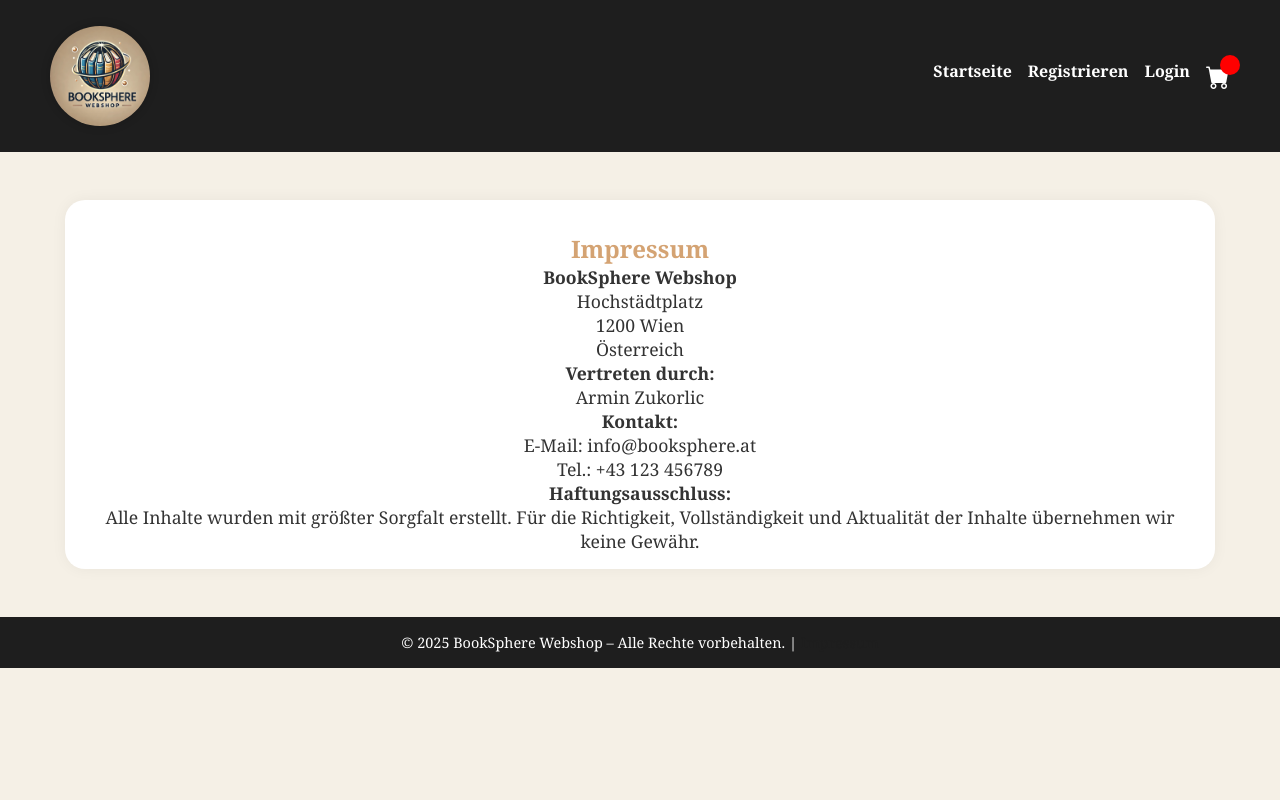
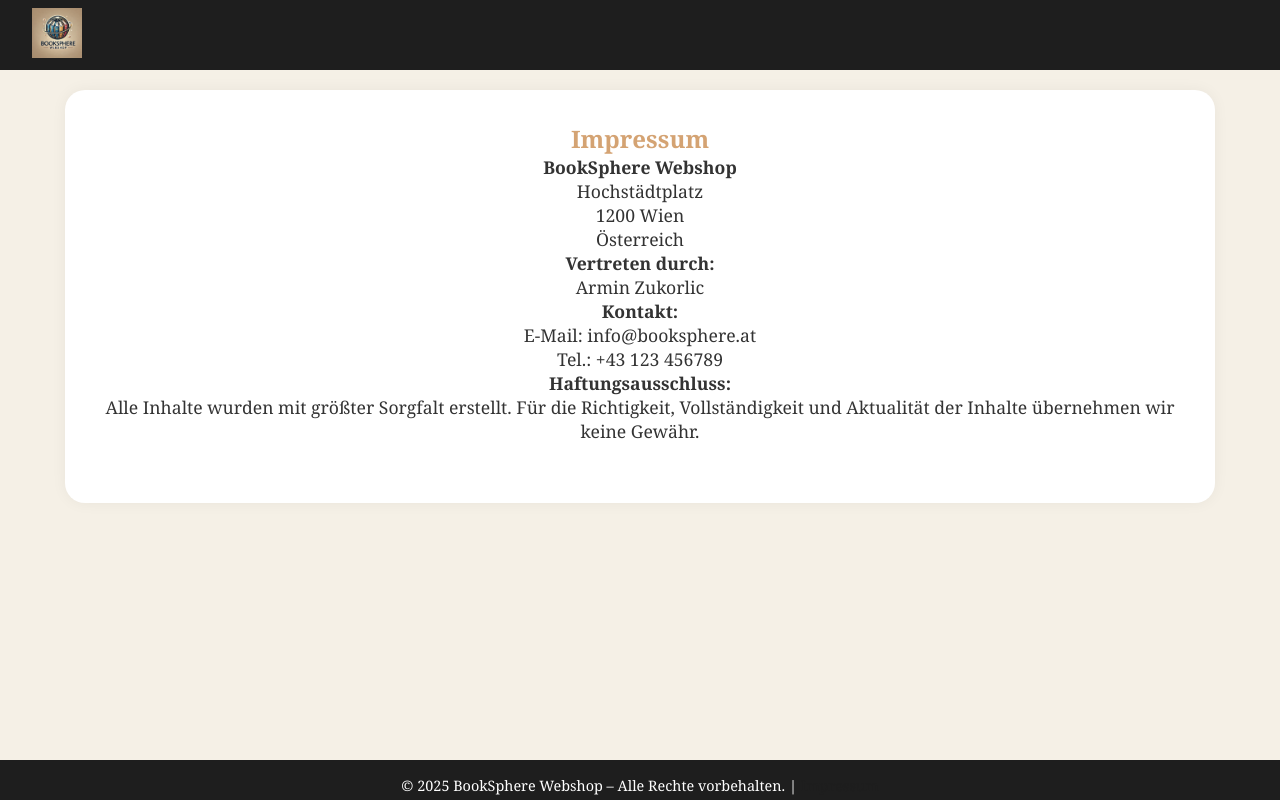
Before and after one commit to wi23b186/WebShop, a PHP site: page /sites/imprint.html in a window 1280 px wide. Run offline with PHP 8.4, Linux system fonts and the light colour scheme.

Commit message:
Fixed Logout Button, Login, Header/Footer, Created empty sites

```diff
--- a/Frontend/css/styles.css
+++ b/Frontend/css/styles.css
@@ -27,52 +27,98 @@ h1, h2, h3 {
   text-align: center;
 }
 
-/* === HEADER === */
-header {
+/* === HEADER (fixiert) === */
+header.nav-bar {
+  position: fixed;
+  top: 0;
+  left: 0;
+  right: 0;
+  height: 70px;
   background-color: #1e1e1e;
   color: white;
-  padding: 1rem 2rem;
+  display: flex;
+  align-items: center;
+  justify-content: space-between;
+  padding: 0 2rem;
+  z-index: 1000;
 }
 
-.header-container {
-  display: flex;
-  justify-content: space-between;
-  align-items: center;
-  max-width: 1200px;
-  margin: 0 auto;
-  flex-wrap: wrap;
+.nav-bar img {
+  height: 50px;
 }
 
-.header-logo {
-  max-width: 80px;
-  border-radius: 50%;
-  box-shadow: 0 0 10px rgba(0, 0, 0, 0.2);
+/* Navigation */
+#main-menu ul {
+  list-style-type: none;
+  margin: 0;
+  padding: 0;
+  display: flex;
+  gap: 2rem;
+  align-items: center;
 }
 
-.nav-bar {
+#main-menu li {
   display: flex;
-  gap: 2rem;
-  padding: 1rem 0;
+  align-items: center;
 }
 
-.nav-link {
+#main-menu a {
   color: white;
+  text-decoration: none;
   font-weight: bold;
-  text-decoration: none;
+  padding: 8px 12px;
+  border-radius: 5px;
+  transition: background-color 0.2s ease-in-out;
 }
 
-.nav-link:hover {
-  color: #d4a373;
+#main-menu a:hover {
+  background-color: #33333380;
 }
 
-/* === FOOTER === */
+/* User-Status rechts oben */
+#user-status {
+  font-size: 14px;
+  color: white;
+}
+
+#user-status a {
+  color: #d4a373;
+  margin-left: 10px;
+}
+
+#logout-btn {
+  margin-left: 10px;
+  padding: 5px 10px;
+  font-size: 12px;
+  cursor: pointer;
+  background-color: #d4a373;
+  border: none;
+  border-radius: 5px;
+  color: white;
+}
+
+#logout-btn:hover {
+  background-color: #a3b18a;
+}
+
+/* === FOOTER (fixiert) === */
 footer {
-  margin-top: 3rem;
+  position: fixed;
+  bottom: 0;
+  left: 0;
+  right: 0;
+  height: 40px;
   font-size: 0.9rem;
   background-color: #1e1e1e;
   color: white;
   text-align: center;
   padding: 1rem;
+  z-index: 999;
+}
+
+/* Optional: Footer auf bestimmten Seiten ausblenden */
+body.no-footer footer {
+  display: none;
 }
 
 /* === LOGO BOX === */
@@ -189,3 +235,9 @@ footer {
   font-size: 1.1rem;
   color: #333;
 }
+
+/* === Hauptinhalt Abstand wegen Header === */
+.main-content {
+  margin-top: 90px;
+  padding-bottom: 60px; /* Platz für fixierten Footer */
+}
--- a/Frontend/includes/header.html
+++ b/Frontend/includes/header.html
@@ -1,29 +1,21 @@
-<header>
-
-  <link href="https://cdn.jsdelivr.net/npm/bootstrap-icons@1.10.3/font/bootstrap-icons.css" rel="stylesheet">
-  <div class="header-container" style="display: flex; justify-content: space-between; align-items: center; padding: 10px">
-    <img src="../img/booksphere-logo.png" alt="BookSphere Logo" class="header-logo" style="max-width:100px;">
-    <nav class="nav-bar" style="display: flex; gap: 1rem;">
-      <a href="../sites/index.html" class="nav-link">Startseite</a>
-      <a href="../sites/registerAndLogin.html" class="nav-link">Registrieren</a>
-      <a href="../sites/login.html" class="nav-link">Login</a>
-      <a href="../sites/cart.html" class="nav-link" style="position: relative;">
-        <i class="bi bi-cart-fill" style="font-size: 1.5rem; vertical-align: middle;"></i>
-        <span id="cart-count" style="
-          position: absolute;
-          top: -5px;
-          right: -10px;
-          background: red;
-          color: white;
-          border-radius: 50%;
-          width: 20px;
-          height: 20px;
-          font-size: 12px;
-          text-align: center;
-          line-height: 20px;"></span>
-      </a>
-    </nav>
+<header class="nav-bar">
+  <div class="logo">
+    <a href="/WebShop/Frontend/sites/index.html">
+      <img src="../img/booksphere-logo.png" alt="BookSphere Logo" />
+    </a>
   </div>
 
+  <nav id="main-menu">
+    <!-- Menü wird per JS dynamisch eingefügt -->
+  </nav>
 
+  <div id="user-status">
+    <!-- Login-Status wird per JS eingefügt -->
+  </div>
 </header>
+
+<!-- Bootstrap Icons einbinden -->
+<link href="https://cdn.jsdelivr.net/npm/bootstrap-icons@1.10.3/font/bootstrap-icons.css" rel="stylesheet">
+
+<!-- Menü & Login-Status Script -->
+<script src="../js/logedin.js"></script>
--- a/Frontend/js/auth.js
+++ b/Frontend/js/auth.js
@@ -42,7 +42,7 @@ $(document).ready(function() {
       };
       $.ajax({
         type: 'POST',
-        url: 'http://localhost//ProjektWebshop/WebShop/backend/config/login.php', // ggf. anpassen
+        url: window.location.origin + "/WebShop/Backend/config/login.php", // ggf. anpassen
         contentType: 'application/json',
         data: JSON.stringify(loginData),
         dataType: 'json',
@@ -92,7 +92,7 @@ $(document).ready(function() {
       };
       $.ajax({
         type: 'POST',
-        url: 'http://localhost//ProjektWebshop/WebShop/backend/config/register.php', // ggf. anpassen
+        url: window.location.origin + "/WebShop/Backend/config/login.php", // ggf. anpassen
         contentType: 'application/json',
         data: JSON.stringify(formData),
         dataType: 'json',
--- a/Frontend/js/logedin.js
+++ b/Frontend/js/logedin.js
@@ -1,26 +1,98 @@
-$(document).ready(function() {
-  // AJAX-Request an checkLoginStatus.php
+$(document).ready(function () {
+    const pathPrefix = window.location.origin + "/WebShop/Backend/config/getUserStatus.php";
+
     $.ajax({
-    // Achte hier auf den korrekten Pfad zu deiner PHP-Datei!
-    // Beispiel: "http://localhost/ProjektWebshop/WebShop/backend/config/checkLoginStatus.php"
-    url: 'http://localhost/ProjektWebshop/WebShop/Backend/config/checkLoginStatus.php',
-    method: 'GET',
-    dataType: 'json',
+      url: pathPrefix,
+      method: "GET",
       xhrFields: {
-      withCredentials: true // sorgt dafür, dass Cookies gesendet/angenommen werden
+        withCredentials: true // wichtig für Cookies/Sessions
       },
-    success: function(response) {
-      if (response.loggedIn) {
-        // Eingeloggt
-        $('#myLoginStatus').text('Logged in');
+      dataType: "json",
+      success: function (data) {
+        const statusContainer = $('#user-status');
+        const menuContainer = $('#main-menu');
+        let statusText = 'Nicht eingeloggt (Gast)';
+        let menu = `
+          <ul>
+            <li><a href="index.html">Home</a></li>
+            <li>
+              <a href="cart.html" class="nav-link" style="position: relative;">
+                <i class="bi bi-cart-fill" style="font-size: 1.5rem; vertical-align: middle;"></i>
+                <span id="cart-count" style="
+                    position: absolute;
+                    top: -5px;
+                    right: -10px;
+                    background: red;
+                    color: white;
+                    border-radius: 50%;
+                    width: 20px;
+                    height: 20px;
+                    font-size: 12px;
+                    text-align: center;
+                    line-height: 20px;"></span>
+              </a>
+            </li>
+          </ul>
+        `;
+
+        if (data.loggedIn) {
+          const username = data.username || 'Unbekannt';
+          const role = data.role || 'user';
+          const isAdmin = role === 'admin';
+
+          statusText = `Eingeloggt als ${username}` + (isAdmin ? ' (admin)' : '');
+
+          if (isAdmin) {
+            menu = `
+              <ul>
+                <li><a href="index.html">Home</a></li>
+                <li><a href="produkteBearbeiten.html">Produkte bearbeiten</a></li>
+                <li><a href="kundenBearbeiten.html">Kunden bearbeiten</a></li>
+                <li><a href="gutscheineVerwalten.html">Gutscheine verwalten</a></li>
+              </ul>
+            `;
           } else {
-        // Nicht eingeloggt
-        $('#myLoginStatus').text('Not logged in');
+            menu = `
+              <ul>
+                <li><a href="index.html">Home</a></li>
+                <li><a href="meinKonto.html">Mein Konto</a></li>
+                <li>
+                  <a href="cart.html" class="nav-link" style="position: relative;">
+                    <i class="bi bi-cart-fill" style="font-size: 1.5rem; vertical-align: middle;"></i>
+                    <span id="cart-count" style="
+                        position: absolute;
+                        top: -5px;
+                        right: -10px;
+                        background: red;
+                        color: white;
+                        border-radius: 50%;
+                        width: 20px;
+                        height: 20px;
+                        font-size: 12px;
+                        text-align: center;
+                        line-height: 20px;"></span>
+                  </a>
+                </li>
+              </ul>
+            `;
           }
+
+          statusText += ` <button id="logout-btn">Logout</button>`;
+        } else {
+          statusText += ` | <a href="registerAndLogin.html">Login</a> / <a href="registerAndLogin.html">Registrieren</a>`;
+        }
+
+        statusContainer.html(statusText);
+        menuContainer.html(menu);
+
+        $('#logout-btn').on('click', function () {
+          $.post("../../Backend/config/logout.php", function () {
+            location.reload();
+          });
+        });
       },
-    error: function() {
-      console.error('Fehler beim Abfragen des Login-Status');
-      $('#myLoginStatus').text('Status konnte nicht ermittelt werden');
+      error: function (xhr, status, error) {
+        console.error("Fehler beim Abrufen des Benutzerstatus:", xhr.responseText);
       }
     });
   });
--- a/Frontend/js/script.js
+++ b/Frontend/js/script.js
@@ -1,7 +1,8 @@
 $(document).ready(function () {
   // Bücher vom Server laden und in "books" speichern
   $.ajax({
-    url: 'http://localhost/ProjektWebshop/WebShop/Backend/config/getbooks.php',
+    url: 'http://localhost/ProjektWebshop/WebShop/Backend/config/getbooks.php', // David
+    // url: 'http://localhost/WebShop/Backend/config/getbooks.php', // Armin
     method: 'GET',
     dataType: 'json',
     success: function (responseBooks) {
@@ -60,6 +61,7 @@ $(document).ready(function () {
     $.ajax({
       type: 'POST',
       url: 'http://localhost/ProjektWebshop/WebShop/Backend/config/addToCart.php',
+      // url: 'http://localhost/WebShop/Backend/config/addToCart.php', - Armin
       contentType: 'application/json',
       data: JSON.stringify({ id: productId }),
       dataType: 'json',
@@ -82,6 +84,7 @@ $(document).ready(function () {
       $.ajax({
         type: 'POST',
         url: 'http://localhost/ProjektWebshop/WebShop/Backend/config/addToCart.php',
+        // url: 'http://localhost/WebShop/Backend/config/addToCart.php', - Armin
         contentType: 'application/json',
         data: JSON.stringify({ id: productId }),
         dataType: 'json',
--- a/Frontend/sites/imprint.html
+++ b/Frontend/sites/imprint.html
@@ -4,11 +4,12 @@
   <meta charset="UTF-8" />
   <title>Impressum – BookSphere</title>
   <link rel="stylesheet" href="../css/styles.css" />
+  <link href="https://cdn.jsdelivr.net/npm/bootstrap-icons@1.10.3/font/bootstrap-icons.css" rel="stylesheet">
 </head>
 <body>
   <div id="header-placeholder"></div>
 
-  <main class="welcome-box">
+  <main class="welcome-box main-content">
     <h2>Impressum</h2>
     <p><strong>BookSphere Webshop</strong></p>
     <p>Hochstädtplatz<br>1200 Wien<br>Österreich</p>
@@ -25,12 +26,35 @@
   <div id="footer-placeholder"></div>
 
   <script>
-    fetch("../includes/header.html").then(res => res.text()).then(data => {
-      document.getElementById("header-placeholder").innerHTML = data;
-    });
-    fetch("../includes/footer.html").then(res => res.text()).then(data => {
-      document.getElementById("footer-placeholder").innerHTML = data;
-    });
+    // Dynamischen Pfad bestimmen
+    const headerPath = window.location.pathname.includes("/sites/")
+      ? "../includes/header.html"
+      : "includes/header.html";
+
+    const logedinScriptPath = window.location.pathname.includes("/sites/")
+      ? "../js/logedin.js"
+      : "js/logedin.js";
+
+    // Header laden und Skript nachträglich einfügen
+    fetch(headerPath)
+      .then(res => res.ok ? res.text() : Promise.reject("Header nicht gefunden"))
+      .then(data => {
+        document.getElementById("header-placeholder").innerHTML = data;
+
+        const script = document.createElement("script");
+        script.src = logedinScriptPath;
+        script.defer = true;
+        document.body.appendChild(script);
+      })
+      .catch(error => console.error("Fehler beim Laden des Headers:", error));
+
+    // Footer laden
+    fetch("../includes/footer.html")
+      .then(res => res.ok ? res.text() : Promise.reject("Footer nicht gefunden"))
+      .then(data => {
+        document.getElementById("footer-placeholder").innerHTML = data;
+      })
+      .catch(error => console.error("Fehler beim Laden des Footers:", error));
   </script>
 </body>
 </html>
```
Also changed, not shown: Backend/config/getUserStatus.php (+3 -5 lines), Frontend/sites/gutscheineVerwalten.html (added, +14 -0 lines), Frontend/sites/kundenBearbeiten.html (added, +14 -0 lines), Frontend/sites/meinKonto.html (added, +14 -0 lines), Frontend/sites/produkteBearbeiten.html (added, +14 -0 lines), DB Stand 29_04_2025.sql (added). Lines whose indentation alone changed are shown as unchanged.
